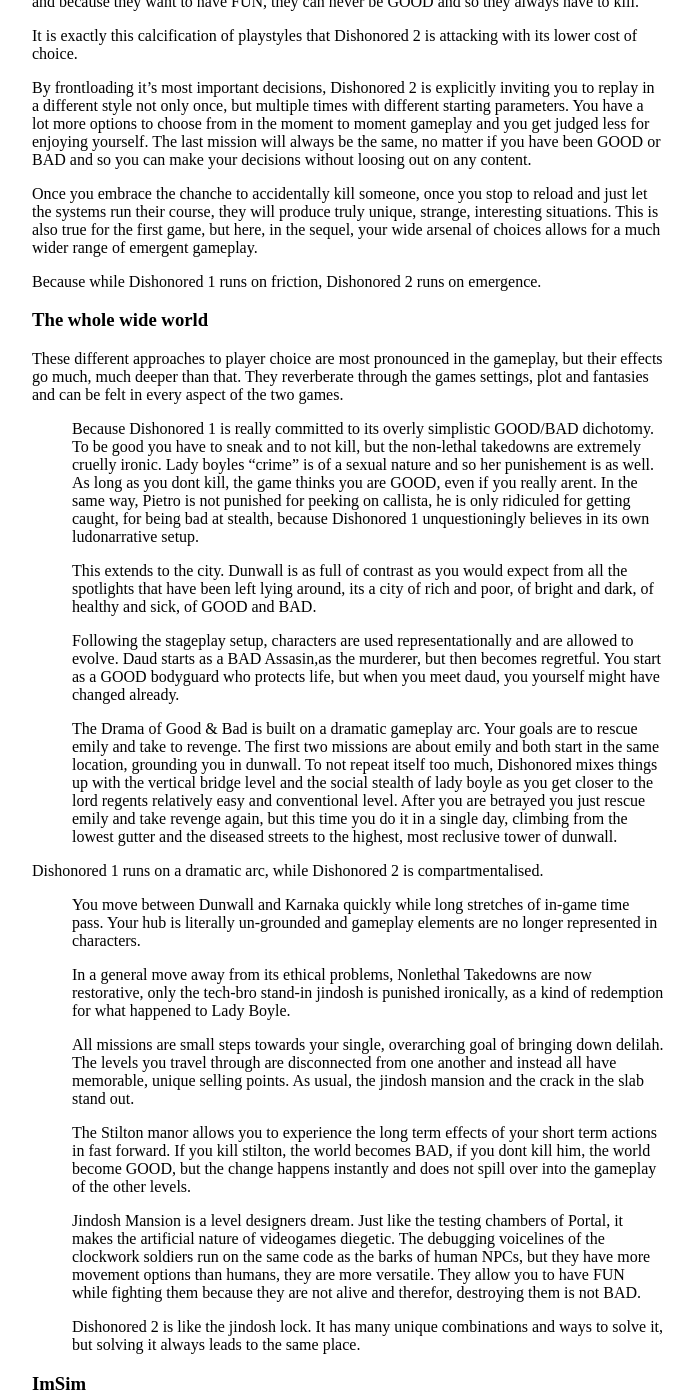
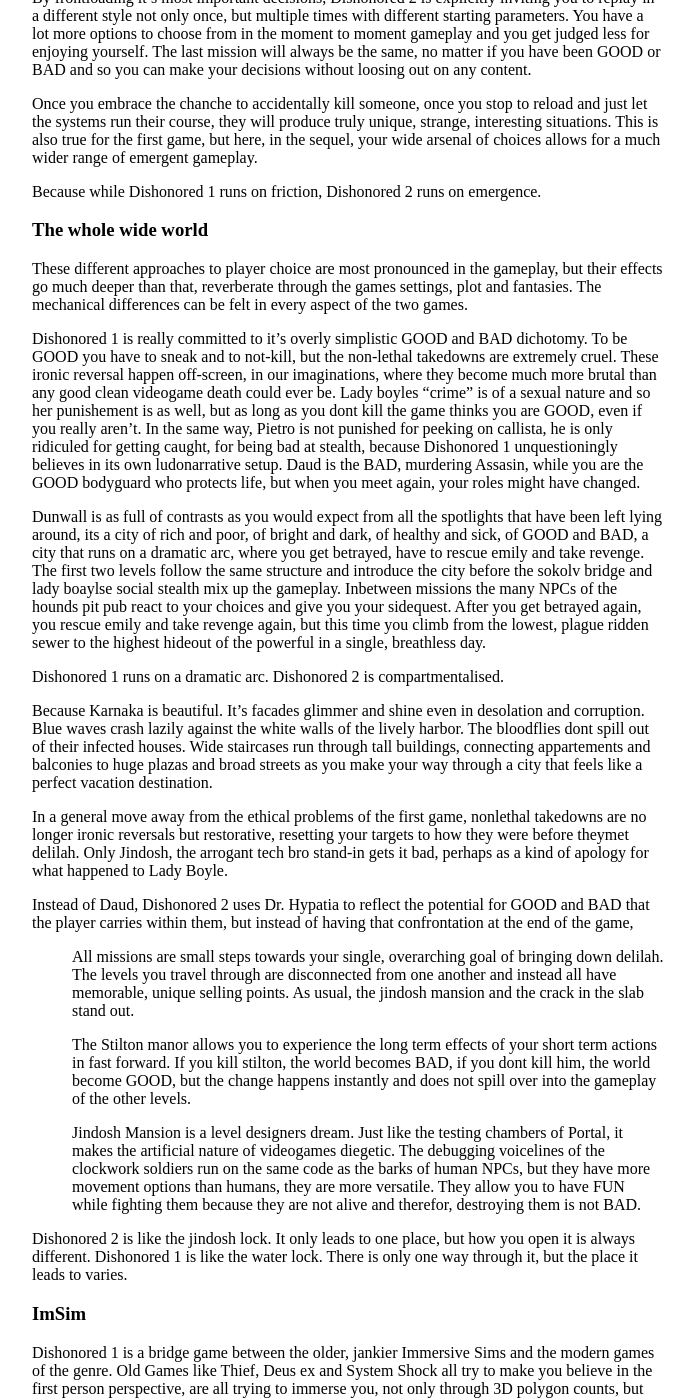
Before and after one commit to stuffedwombat/stuffedwombat.github.io, a Jekyll site: the page built from about_dishonored.md, in a window 1280 px wide and 1400 px high, scrolled down 2263 px. Shown: the whole window, without its empty margins (292-986 px from the left). Built offline with Jekyll 4.4.1, drawn with Linux system fonts in a browser that asks for light colours; our own code applies the rules of GitHub Pages for plain Markdown files; comment, search, counter and statistics services are not loaded.

Commit message:
Update about_dishonored.md

```diff
--- a/about_dishonored.md
+++ b/about_dishonored.md
@@ -7,9 +7,9 @@ In this text, I will compare Dishonored 1 & 2, not to find out which game is mor
 <h3>Add & Abstract</h3>
 There are two important types of player choices in Dishonored:<br>
 
-* The Chaos System Tracks your GOOD or BAD actions and when a certain threshold is crossed, the game switch over into a corresponding State of LOW or HIGH Chaos. A single, specific action might push you over the edge in either direction, but it will never be enough to sway the tide on its own. It is the sum of your moment to moment gameplay decisions that changes the world and so the first important type of Player choice in Dishonored is accumulative.
+The Chaos System Tracks your GOOD or BAD actions and when a certain threshold is crossed, the game switch over into a corresponding State of LOW or HIGH Chaos. A single, specific action might push you over the edge in either direction, but it will never be enough to sway the tide on its own. It is the sum of your moment to moment gameplay decisions that changes the world and so the first important type of Player choice in Dishonored is accumulative.
 
-* The other type of player choice happens in menus where you can decide which of your powers you want to upgrade. Every single one of these choices has a huge and immediate impact on the game, radically change how you relate to the obstacles in the world, but they do not change the world itself. And so the second important type of player choice in dishonored is abstract.
+The other type of player choice happens in menus where you can decide which of your powers you want to upgrade. Every single one of these choices has a huge and immediate impact on the game, radically change how you relate to the obstacles in the world, but they do not change the world itself. And so the second important type of player choice in dishonored is abstract.
 
 Both games use both types of choices, but they disagree heavily on which one they should focus on.
 
@@ -17,11 +17,11 @@ Both games use both types of choices, but they disagree heavily on which one the
 
 Exchanging cutscenes, voicelines and cinematics in response to Player Choice is expensive, but making mutually exclusive gameplay-content is extremely expensive. And so, if we want to understand what specific player choice each dishonored game cares about the most, we just have to search for the choice that leads to the most mutual exclusivity:
 
-* The most important Player choice in Dishonored 1 is accumulative, because the later levels of the game change in response to your chaos system.
+The most important Player choice in Dishonored 1 is accumulative, because the later levels of the game change in response to your chaos system.
 Your moment to moment actions not only add up to GOOD or BAD Ending Slides, they also add up to a completely different late-game experience
 Your abstract choices about powers and bonecharms will change how easy it is to be GOOD or BAD, but the most important decision, the actual player choice, is made incrementally, through the moment to moment gameplay.
 
-* Dishonored 2 also uses this Chaos System, but it does not lean into it so much. The last level will always be exactly the same, without regard for wether you have been Good or Bad . Instead, the most important choice of Dishonored 2 is abstract. it happens right in the beginning: Do you want to play Emily or Corvo? This single decision immediately locks you out of half the powers in the game and then, shortly afterwards, you get to decide if you even want any powers at all, creating a large amount of unique combinations of Character-powers-chaos rating for you to abstractedly player choose from.
+Dishonored 2 also uses this Chaos System, but it does not lean into it so much. The last level will always be exactly the same, without regard for wether you have been Good or Bad . Instead, the most important choice of Dishonored 2 is abstract. it happens right in the beginning: Do you want to play Emily or Corvo? This single decision immediately locks you out of half the powers in the game and then, shortly afterwards, you get to decide if you even want any powers at all, creating a large amount of unique combinations of Character-powers-chaos rating for you to abstractedly player choose from.
 
 In dishonored 1 you change the world accumulatively by making a single choice over and over again.<br>
 In dishonored 2 you change yourself at the click of a button, while the world remains the same.
@@ -30,17 +30,17 @@ In dishonored 2 you change yourself at the click of a button, while the world re
 
 This fundamental difference between the two games also extends to their moment to moment gameplay.
 
-* Dishonored 1, with its focus on the difference between GOOD and BAD, makes you pay a high price to be GOOD. If you want to not-kill then you have to ignore more than half of the tools that you are given. You can not shoot your pistol, you can not use crowd control, you can not drop-down-assasinate. Instead, you have to sneak, you have to slowly choke people from the shadows and you have to run away. <br><br> This is less immediate, less direct, less FUN than simply using your full arsenal, but the gratification is merely delayed. The satisfaction of stealth is just a different, slower paced, less accessible type of fun. Instead of removing every enemy in your path, you have removed yourself from their paths.<br><br> But it is the knowledge that you made an actual decision that makes this work. If you can not get past a stealth section, pulling out your grenades is a valid option. If the amount of enemies is too hight to face directly, you can hide and reduce them from the shadows. The decision between GOOD and BAD is not as frictionless as when you make it in a dialogue window, because it is the accumulative result of how you handle the challenges of moment to moment gameplay. Being BAD is easy, immediate fun, while being GOOD is a hard won satisfaction.
+Dishonored 1, with its focus on the difference between GOOD and BAD, makes you pay a high price to be GOOD. If you want to not-kill then you have to ignore more than half of the tools that you are given. You can not shoot your pistol, you can not use crowd control, you can not drop-down-assasinate. Instead, you have to sneak, you have to slowly choke people from the shadows and you have to run away. <br><br> This is less immediate, less direct, less FUN than simply using your full arsenal, but the gratification is merely delayed. The satisfaction of stealth is just a different, slower paced, less accessible type of fun. Instead of removing every enemy in your path, you have removed yourself from their paths.<br><br> But it is the knowledge that you made an actual decision that makes this work. If you can not get past a stealth section, pulling out your grenades is a valid option. If the amount of enemies is too hight to face directly, you can hide and reduce them from the shadows. The decision between GOOD and BAD is not as frictionless as when you make it in a dialogue window, because it is the accumulative result of how you handle the challenges of moment to moment gameplay. Being BAD is easy, immediate fun, while being GOOD is a hard won satisfaction.
 
-+ Dishonored 2, with its more removed, less accumulative choice making breaks this barrier between GOOD and BAD. You now have access to non-lethal melee options, more non-lethal tools and even non-lethal dropdown assasinations, meaning that you can get the immediate FUN of a videogame fight without sacrificing your status as a GOOD person.<br><br>This removal of friction makes dishonored 2 more approachable. You no longer have to restrict yourself to be GOOD and are free to experiment. Throwing and kicking enemies around is harder than just outright blasting them away, but it is explicitly fun, its explicitly immediate.<br><br>The satisfaction of Sneaking remains, but it now stands alone, without an ethically coded counterpart. The choice between STEALTH and ASSAULT has a much bigger Impact on the moment to moment gameplay than the choice between GOOD and BAD. In the case of dropdown takedowns, there is zero mechanical difference between lethal and nonlethal, there is no friction between the two options you have, because Dishonored 2 is committed to giving you as many player choices as possible, even if that means that you make them with a single button press.
+Dishonored 2, with its more removed, less accumulative choice making breaks this barrier between GOOD and BAD. You now have access to non-lethal melee options, more non-lethal tools and even non-lethal dropdown assasinations, meaning that you can get the immediate FUN of a videogame fight without sacrificing your status as a GOOD person.<br><br>This removal of friction makes dishonored 2 more approachable. You no longer have to restrict yourself to be GOOD and are free to experiment. Throwing and kicking enemies around is harder than just outright blasting them away, but it is explicitly fun, its explicitly immediate.<br><br>The satisfaction of Sneaking remains, but it now stands alone, without an ethically coded counterpart. The choice between STEALTH and ASSAULT has a much bigger Impact on the moment to moment gameplay than the choice between GOOD and BAD. In the case of dropdown takedowns, there is zero mechanical difference between lethal and nonlethal, there is no friction between the two options you have, because Dishonored 2 is committed to giving you as many player choices as possible, even if that means that you make them with a single button press.
 
 <h3>The function of friction & the exctasy of emergence</h3>
 
 In Dishonored 1 you only get to make one choice over and over again, but it will always cost you, not just in the moment to moment gameplay, but also in the long term.
 
-* In it’s high chaos version, the last levels of the game will not only be darker in tone, but also harder in gameplay. There are more weepers, more guards, more betrayals, more drama. The High chaos ending follows a traditional power curve and ends with an exciting setpiece. But the ending slides, environmental storytelling and general vibe tell you that you have reached the BAD ending. Dishonored 1 is judging you for using the tools that you were given.
+In it’s high chaos version, the last levels of the game will not only be darker in tone, but also harder in gameplay. There are more weepers, more guards, more betrayals, more drama. The High chaos ending follows a traditional power curve and ends with an exciting setpiece. But the ending slides, environmental storytelling and general vibe tell you that you have reached the BAD ending. Dishonored 1 is judging you for using the tools that you were given.
 
-* Being GOOD, on the other hand, will lead to a better world and a strange, unusual payoff. The later levels become decidedly easier, as your enemies become complacent or betray each other. Instead of a big cinematic sequence you get an anticlimax. Drama and death is reserved for the BAD players. Just like with stealth, getting the good ending of Dishonored means to receive satisfaction as a reward for refusing to choose the cooler option.
+Being GOOD, on the other hand, will lead to a better world and a strange, unusual payoff. The later levels become decidedly easier, as your enemies become complacent or betray each other. Instead of a big cinematic sequence you get an anticlimax. Drama and death is reserved for the BAD players. Just like with stealth, getting the good ending of Dishonored means to receive satisfaction as a reward for refusing to choose the cooler option.
 
 You will never get everything you want in Dishonored 1 and it is exactly this friction, this uncomfortable unwillingness to completely please the player, its the fact that you have to make an actual choice, that defines the game.
 
@@ -58,23 +58,21 @@ Because while Dishonored 1 runs on friction, Dishonored 2 runs on emergence.
 
 <h3> The whole wide world </h3>
 
-These different approaches to player choice are most pronounced in the gameplay, but their effects go much, much deeper than that. They reverberate through the games settings, plot and fantasies and can be felt in every aspect of the two games.
+These different approaches to player choice are most pronounced in the gameplay, but their effects go much deeper than that, reverberate through the games settings, plot and fantasies. The mechanical differences can be felt in every aspect of the two games.
 
-* Because Dishonored 1 is really committed to its overly simplistic GOOD/BAD dichotomy.
-To be good you have to sneak and to not kill, but the non-lethal takedowns are extremely cruelly ironic. Lady boyles “crime” is of a sexual nature and so her punishement is as well. As long as you dont kill, the game thinks you are GOOD, even if you really arent. In the same way, Pietro is not punished for peeking on callista, he is only ridiculed for getting caught, for being bad at stealth, because Dishonored 1 unquestioningly believes in its own ludonarrative setup.
+Dishonored 1 is really committed to it's overly simplistic GOOD and BAD dichotomy.
+To be GOOD you have to sneak and to not-kill, but the non-lethal takedowns are extremely cruel. These ironic reversal happen off-screen, in our imaginations, where they become much more brutal than any good clean videogame death could ever be. Lady boyles “crime” is of a sexual nature and so her punishement is as well, but as long as you dont kill the game thinks you are GOOD, even if you really aren't. In the same way, Pietro is not punished for peeking on callista, he is only ridiculed for getting caught, for being bad at stealth, because Dishonored 1 unquestioningly believes in its own ludonarrative setup. Daud is the BAD, murdering Assasin, while you are the GOOD bodyguard who protects life, but when you meet again, your roles might have changed.
 
-* This extends to the city. Dunwall is as full of contrast as you would expect from all the spotlights that have been left lying around, its a city of rich and poor, of bright and dark, of healthy and sick, of GOOD and BAD.
+Dunwall is as full of contrasts as you would expect from all the spotlights that have been left lying around, its a city of rich and poor, of bright and dark, of healthy and sick, of GOOD and BAD, a city that runs on a dramatic arc, where you get betrayed, have to rescue emily and take revenge. The first two levels follow the same structure and introduce the city before the sokolv bridge and lady boaylse social stealth mix up the gameplay. Inbetween missions the many NPCs of the hounds pit pub react to your choices and give you your sidequest. After you get betrayed again, you rescue emily and take revenge again, but this time you climb from the lowest, plague ridden sewer to the highest hideout of the powerful in a single, breathless day.
 
-* Following the stageplay setup, characters are used representationally and are allowed to evolve. Daud starts as a BAD Assasin,as the murderer, but then becomes regretful. You start as a GOOD bodyguard who protects life, but when you meet daud, you yourself might have changed  already.
+Dishonored 1 runs on a dramatic arc.
+Dishonored 2 is compartmentalised.
 
-* The Drama of Good & Bad is built on a dramatic gameplay arc. Your goals are to rescue emily and take to revenge. The first two missions are about emily and both start in the same location, grounding you in dunwall. To not repeat itself too much, Dishonored mixes things up with the vertical bridge level and the social stealth of lady boyle as you get closer to the lord regents relatively easy and conventional level.
-After you are betrayed you just rescue emily and take revenge again, but this time you do it in a single day, climbing from the lowest gutter and the diseased streets to the highest, most reclusive tower of dunwall.
+Because Karnaka is beautiful. It's facades glimmer and shine even in desolation and corruption. Blue waves crash lazily against the white walls of the lively harbor. The bloodflies dont spill out of their infected houses. Wide staircases run through tall buildings, connecting appartements and balconies to huge plazas and broad streets as you make your way through a city that feels like a perfect vacation destination.
 
-Dishonored 1 runs on a dramatic arc, while Dishonored 2 is compartmentalised.
+In a general move away from the ethical problems of the first game, nonlethal takedowns are no longer ironic reversals but restorative, resetting your targets to how they were before theymet delilah. Only Jindosh, the arrogant tech bro stand-in gets it bad, perhaps as a kind of apology for what happened to Lady Boyle.
 
-* You move between Dunwall and Karnaka quickly while long stretches of in-game time pass. Your hub is literally un-grounded and gameplay elements are no longer represented in characters.
-
-* In a general move away from its ethical problems, Nonlethal Takedowns are now restorative, only the tech-bro stand-in jindosh is punished ironically, as a kind of redemption for what happened to  Lady Boyle.
+Instead of Daud, Dishonored 2 uses Dr. Hypatia to reflect the potential for GOOD and BAD that the player carries within them, but instead of having that confrontation at the end of the game,
 
 * All missions are small steps towards your single, overarching goal of bringing down delilah. The levels you travel through are disconnected from one another and instead all have memorable, unique selling points. As usual, the jindosh mansion and the crack in the slab stand out.
 
@@ -82,7 +80,8 @@ Dishonored 1 runs on a dramatic arc, while Dishonored 2 is compartmentalised.
 
 * Jindosh Mansion is a level designers dream. Just like the testing chambers of Portal, it makes the artificial nature of videogames diegetic. The debugging voicelines of the clockwork soldiers run on the same code as the barks of human NPCs, but they have more movement options than humans, they are more versatile. They allow you to have FUN while fighting them because they are not alive and therefor, destroying them is not BAD.
 
-* Dishonored 2 is like the jindosh lock. It has many unique combinations and ways to solve it, but solving it always leads to the same place.
+Dishonored 2 is like the jindosh lock. It only leads to one place, but how you open it is always different.
+Dishonored 1 is like the water lock.  There is only one way through it, but the place it leads to varies.
 
 <h3>ImSim</h3>
 
```
